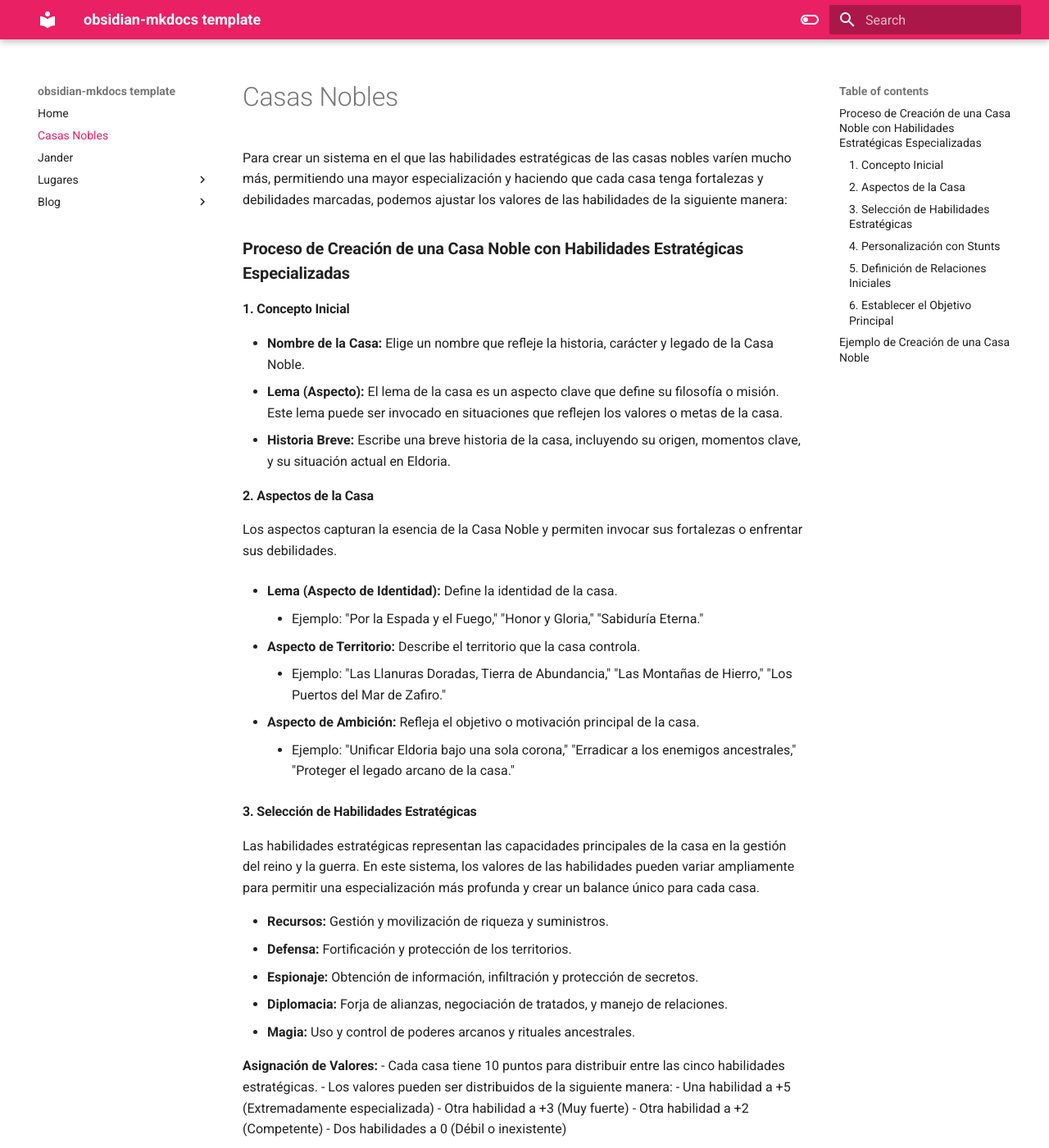
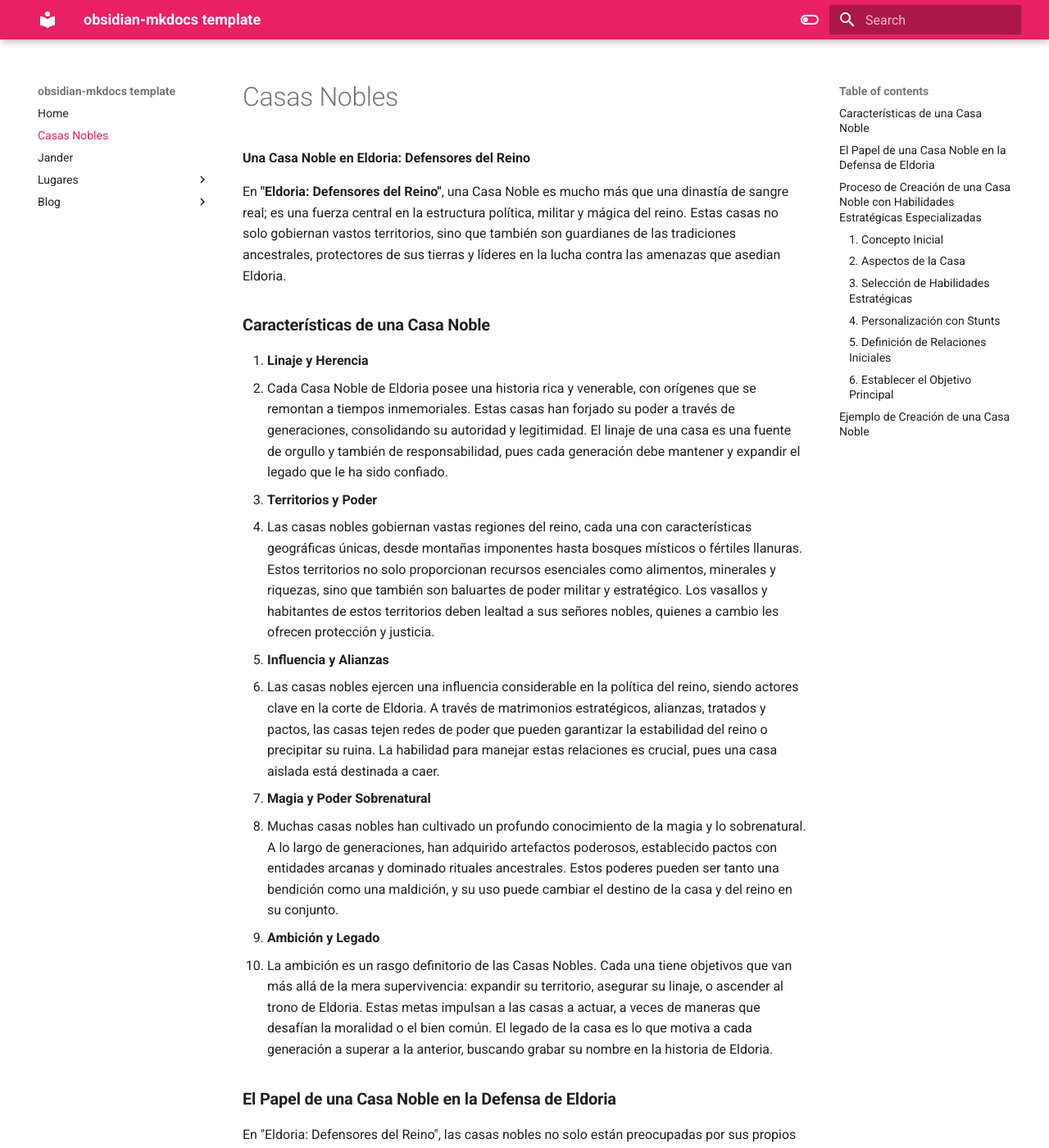
Before and after one commit to cmo7/eldoria, an MkDocs documentation site: the page built from docs/Casas Nobles.md, in a window 1280 px wide and 1400 px high. Shown: the whole window at 82% size. Built offline with MkDocs 1.6.1 and Material for MkDocs 9.7.7, drawn with Linux system fonts in a browser that asks for light colours; some of the changed text lies outside the part shown.

Commit message:
vault backup: 2024-08-20 17:27:50

```diff
--- a/docs/Casas Nobles.md
+++ b/docs/Casas Nobles.md
@@ -3,7 +3,36 @@ aliases:
   - Casas Nobles
   - casas nobles
 ---
-Para crear un sistema en el que las habilidades estratégicas de las casas nobles varíen mucho más, permitiendo una mayor especialización y haciendo que cada casa tenga fortalezas y debilidades marcadas, podemos ajustar los valores de las habilidades de la siguiente manera:
+**Una Casa Noble en Eldoria: Defensores del Reino**
+
+En **"Eldoria: Defensores del Reino"**, una Casa Noble es mucho más que una dinastía de sangre real; es una fuerza central en la estructura política, militar y mágica del reino. Estas casas no solo gobiernan vastos territorios, sino que también son guardianes de las tradiciones ancestrales, protectores de sus tierras y líderes en la lucha contra las amenazas que asedian Eldoria.
+
+### **Características de una Casa Noble**
+
+1. **Linaje y Herencia**
+   - Cada Casa Noble de Eldoria posee una historia rica y venerable, con orígenes que se remontan a tiempos inmemoriales. Estas casas han forjado su poder a través de generaciones, consolidando su autoridad y legitimidad. El linaje de una casa es una fuente de orgullo y también de responsabilidad, pues cada generación debe mantener y expandir el legado que le ha sido confiado.
+
+2. **Territorios y Poder**
+   - Las casas nobles gobiernan vastas regiones del reino, cada una con características geográficas únicas, desde montañas imponentes hasta bosques místicos o fértiles llanuras. Estos territorios no solo proporcionan recursos esenciales como alimentos, minerales y riquezas, sino que también son baluartes de poder militar y estratégico. Los vasallos y habitantes de estos territorios deben lealtad a sus señores nobles, quienes a cambio les ofrecen protección y justicia.
+
+3. **Influencia y Alianzas**
+   - Las casas nobles ejercen una influencia considerable en la política del reino, siendo actores clave en la corte de Eldoria. A través de matrimonios estratégicos, alianzas, tratados y pactos, las casas tejen redes de poder que pueden garantizar la estabilidad del reino o precipitar su ruina. La habilidad para manejar estas relaciones es crucial, pues una casa aislada está destinada a caer.
+
+4. **Magia y Poder Sobrenatural**
+   - Muchas casas nobles han cultivado un profundo conocimiento de la magia y lo sobrenatural. A lo largo de generaciones, han adquirido artefactos poderosos, establecido pactos con entidades arcanas y dominado rituales ancestrales. Estos poderes pueden ser tanto una bendición como una maldición, y su uso puede cambiar el destino de la casa y del reino en su conjunto.
+
+5. **Ambición y Legado**
+   - La ambición es un rasgo definitorio de las Casas Nobles. Cada una tiene objetivos que van más allá de la mera supervivencia: expandir su territorio, asegurar su linaje, o ascender al trono de Eldoria. Estas metas impulsan a las casas a actuar, a veces de maneras que desafían la moralidad o el bien común. El legado de la casa es lo que motiva a cada generación a superar a la anterior, buscando grabar su nombre en la historia de Eldoria.
+
+### **El Papel de una Casa Noble en la Defensa de Eldoria**
+
+En "Eldoria: Defensores del Reino", las casas nobles no solo están preocupadas por sus propios intereses, sino que también tienen la responsabilidad de proteger el reino contra fuerzas oscuras y enemigos externos. Cada decisión tomada por una casa noble tiene el potencial de alterar el curso de la historia, no solo para ellos, sino para todo Eldoria.
+
+- **Guardianas del Reino:** Las casas nobles son las primeras y últimas líneas de defensa contra las amenazas que buscan destruir Eldoria. Ya sea mediante la construcción de fortificaciones impenetrables, la forja de alianzas con otras facciones, o el uso de poderes arcanos, estas casas son fundamentales para la supervivencia del reino.
+
+- **Balanzas del Poder:** El equilibrio entre las casas nobles es delicado. Mientras algunas buscan unificar el reino bajo su estandarte, otras trabajan en las sombras para debilitar a sus rivales. Este juego de poder y política es esencial para mantener la estabilidad en Eldoria, pero también es una fuente constante de conflicto.
+
+- **Líderes de la Gente:** Las casas nobles no solo lideran a sus ejércitos, sino que también guían a sus pueblos. Son responsables del bienestar de sus vasallos y deben asegurarse de que sus territorios prosperen, incluso en tiempos de guerra. Esto les obliga a tomar decisiones difíciles, equilibrando la necesidad de proteger su herencia con la necesidad de salvar el reino.
 
 ### **Proceso de Creación de una Casa Noble con Habilidades Estratégicas Especializadas**
 
```
